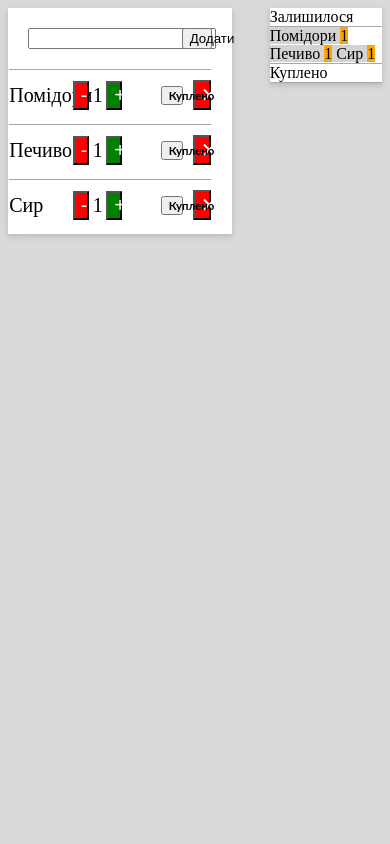
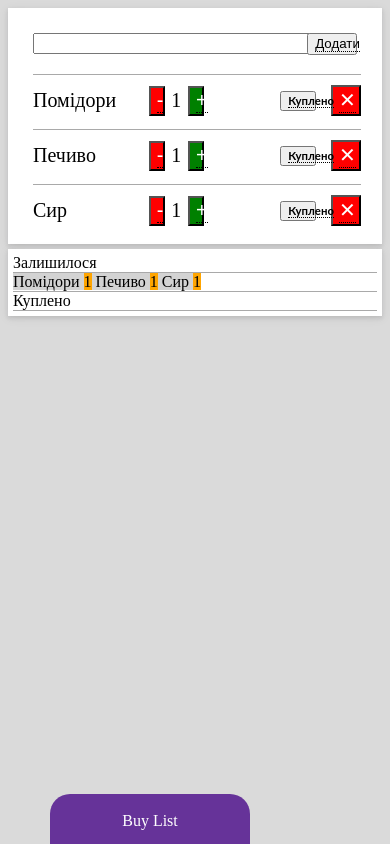
Before and after one commit to Kitske/NIT, a plain HTML site: page index.html in a window 390 px wide. Drawn offline with Linux system fonts and the light colour scheme.

Commit message:
Add files via upload

```diff
--- a/index.html
+++ b/index.html
@@ -14,67 +14,99 @@
 <body>
 <div class="container">
     <div class="center">
-        <div class="right">
-            <div class="leftText">Залишилося</div>
-            <div class="leftCell">
-                <div class="leftGood">Помідори
-                    <div class="orange">1</div>
-                </div>
-                <div class="leftGood">Печиво
-                    <div class="orange">1</div>
-                </div>
-                <div class="leftGood">Сир
-                    <div class="orange">1</div>
-                </div>
-            </div>
-            <div class="boughtText">Куплено</div>
-            <div class="boughtCell"></div>
-        </div>
         <div class="left">
             <div class="form">
                 <input class="field" type="text” placeholder=" Назва товару">
-                <button class="add">Додати</button>
+                <button class="add">
+                    <div class="tooltip"><span class="tooltiptext">Додати товар до таблиці</span>Додати</div>
+                </button>
             </div>
             <div class="table">
                 <div class="goods">
                     <div class="name">Помідори</div>
                     <div class="controller">
-                        <button class="minus">-</button>
+                        <button class="minus">
+                            <div class="tooltip"><span class="tooltiptext">Відняти одну одиницю товару</span>-</div>
+                        </button>
                         <div class="numberTaken">1</div>
-                        <button class="plus">+</button>
+                        <button class="plus">
+                            <div class="tooltip"><span class="tooltiptext">Додати одну одиницю товару</span>+</div>
+                        </button>
                     </div>
                     <div class="choose">
-                        <button class="bought">Куплено</button>
-                        <button class="delete">✕</button>
+                        <button class="bought">
+                            <div class="tooltip"><span class="tooltiptext">Підтвердити покупку</span>Куплено</div>
+                        </button>
+                        <button class="delete">
+                            <div class="tooltip"><span class="tooltiptext">Видалити товар із списку</span>✕</div>
+                        </button>
                     </div>
                 </div>
                 <div class="goods">
                     <div class="name">Печиво</div>
                     <div class="controller">
-                        <button class="minus">-</button>
+                        <button class="minus">
+                            <div class="tooltip"><span class="tooltiptext">Відняти одну одиницю товару</span>-</div>
+                        </button>
                         <div class="numberTaken">1</div>
-                        <button class="plus">+</button>
+                        <button class="plus">
+                            <div class="tooltip"><span class="tooltiptext">Додати одну одиницю товару</span>+</div>
+                        </button>
                     </div>
                     <div class="choose">
-                        <button class="bought">Куплено</button>
-                        <button class="delete">✕</button>
+                        <button class="bought">
+                            <div class="tooltip"><span class="tooltiptext">Підтвердити покупку</span>Куплено</div>
+                        </button>
+                        <button class="delete">
+                            <div class="tooltip"><span class="tooltiptext">Видалити товар із списку</span>✕</div>
+                        </button>
                     </div>
                 </div>
                 <div class="goods">
                     <div class="name">Сир</div>
                     <div class="controller">
-                        <button class="minus">-</button>
+                        <button class="minus">
+                            <div class="tooltip"><span class="tooltiptext">Відняти одну одиницю товару</span>-</div>
+                        </button>
                         <div class="numberTaken">1</div>
-                        <button class="plus">+</button>
+                        <button class="plus">
+                            <div class="tooltip"><span class="tooltiptext">Додати одну одиницю товару</span>+</div>
+                        </button>
                     </div>
                     <div class="choose">
-                        <button class="bought">Куплено</button>
-                        <button class="delete">✕</button>
+                        <button class="bought">
+                            <div class="tooltip"><span class="tooltiptext">Підтвердити покупку</span>Куплено</div>
+                        </button>
+                        <button class="delete">
+                            <div class="tooltip"><span class="tooltiptext">Видалити товар із списку</span>✕</div>
+                        </button>
                     </div>
                 </div>
             </div>
         </div>
     </div>
 </div>
-</body>
-</html>
+
+<div class="right">
+    <div class="leftText">Залишилося</div>
+    <div class="leftCell">
+        <div class="leftGood">Помідори
+            <div class="orange">1</div>
+        </div>
+        <div class="leftGood">Печиво
+            <div class="orange">1</div>
+        </div>
+        <div class="leftGood">Сир
+            <div class="orange">1</div>
+        </div>
+    </div>
+    <div class="boughtText">Куплено</div>
+    <div class="boughtCell"></div>
+</div>
+<div class="badge">
+    <div class="badge-text">
+        <div class="hide-from-printing"><br>Buy List</br></div>
+        <div class="madeby"><br>Created by:</br>Alexander Dvorak</div>
+    </div>
+</div>
+</b
--- a/main.css
+++ b/main.css
@@ -4,6 +4,72 @@ html {
 
 .container {
     width: 100%;
+}
+
+.badge {
+    position: fixed;
+    width: 200px;
+    height: 300px;
+    background-color: rebeccapurple;
+    border-top-left-radius: 20px;
+    border-top-right-radius: 20px;
+    bottom: -250px;
+    left: 50px;
+    transition-duration: 1s;
+}
+
+.badge:hover {
+    background-color: blue;
+    bottom: -150px;
+    border: hidden rebeccapurple 5px;
+}
+
+.badge-text {
+    color: white;
+    text-align: center;
+}
+
+.madeby {
+    padding-top: 50px;
+}
+
+.hide-from-printing {
+    visibility: visible;
+}
+
+.tooltip {
+    position: relative;
+    display: inline-block;
+    border-bottom: 1px dotted black;
+}
+
+.tooltip .tooltiptext {
+    visibility: hidden;
+    width: 120px;
+    background-color: rebeccapurple;
+    color: #fff;
+    text-align: center;
+    padding: 5px 0;
+    border-radius: 6px;
+
+    position: absolute;
+    z-index: 1;
+}
+
+.tooltip:hover .tooltiptext {
+    visibility: visible;
+    opacity: 1;
+    top: 95%;
+    transform: scaleY(1.1) scaleX(1.1);
+}
+
+.tooltip .tooltiptext {
+    width: 120px;
+    top: 80%;
+    left: 50%;
+    margin-left: -60px;
+    opacity: 0;
+    transition: 1s;
 }
 
 .center {
@@ -17,7 +83,7 @@ html {
 
 .form {
     position: relative;
-    width = 100%;
+    width: 100%;
 }
 
 .field {
@@ -29,8 +95,8 @@ html {
 .add {
     margin: 20px;
     margin-left: 0;
-    width:13.7%;
-    right:0;
+    width: 13.7%;
+    right: 0;
     display: inline-block;
     position: absolute;
     float: right;
@@ -42,7 +108,7 @@ html {
 }
 
 .goods {
-    left margin-left: 20px;
+    margin-left: 20px;
     margin-right: 20px;
     line-height: 50px;
     width: 90%;
@@ -99,6 +165,7 @@ html {
 
 .bought {
     width: 40%;
+    text-align: center;
     margin-right: 5px;
     font-weight: 700;
     font-family: Lato, 'Helvetica Neue', Arial, Helvetica, sans-serif;
@@ -140,17 +207,47 @@ html {
     border-top: 1px solid darkgrey;
 }
 
-.right {
-    width: 30%;
+.left, .right {
+    float: left;
     background-color: white;
-    float: right;
-    margin-left: 7px;
+    width: 50%;
+    display: inline-block;
+    box-sizing: border-box;
+    padding: 5px;
+    margin-left: 5px;
     box-shadow: 0 2px 4px 0 rgba(34, 36, 38, .12), 0 2px 10px 0 rgba(34, 36, 38, .08);
 }
 
-.left {
-    width: 60%;
-    background-color: white;
-    margin-right: 7px;
-    box-shadow: 0 2px 4px 0 rgba(34, 36, 38, .12), 0 2px 10px 0 rgba(34, 36, 38, .08);
+.right {
+    width: 30%;
 }
+
+@media screen and (max-width: 500px) {
+    .left {
+        width: 100%;
+        margin-left: 0px;
+    }
+
+    .right {
+        width: 100%;
+        margin-top: 5px;
+        margin-left: 0px;
+    }
+
+}
+
+@media print {
+    .hide-from-printing {
+        display: none;
+    }
+
+    .badge {
+        height: 80px;
+        bottom: 0px;
+        border: solid;
+    }
+
+    .madeby {
+        padding-top: 0px;
+    }
+}
```
